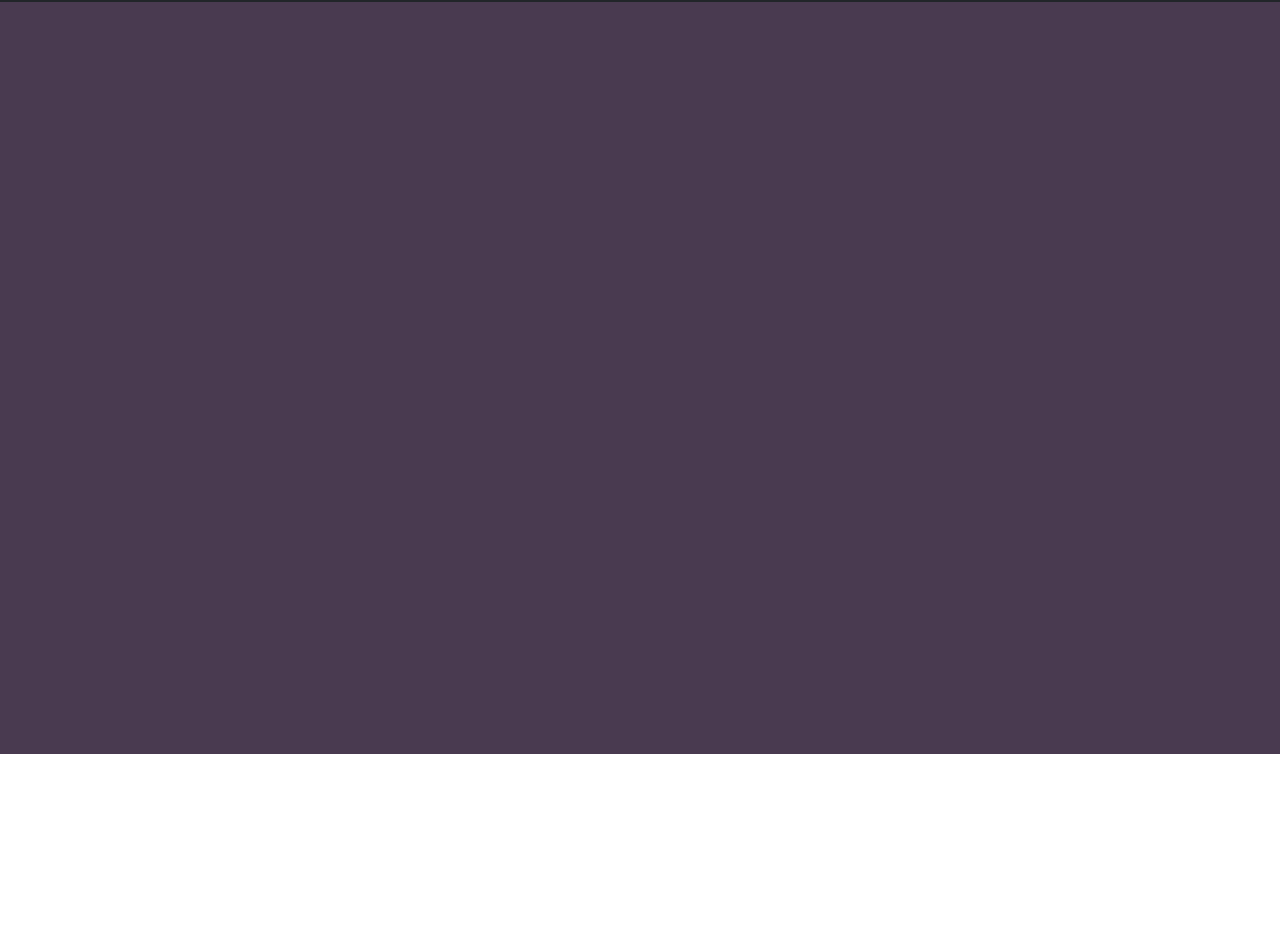
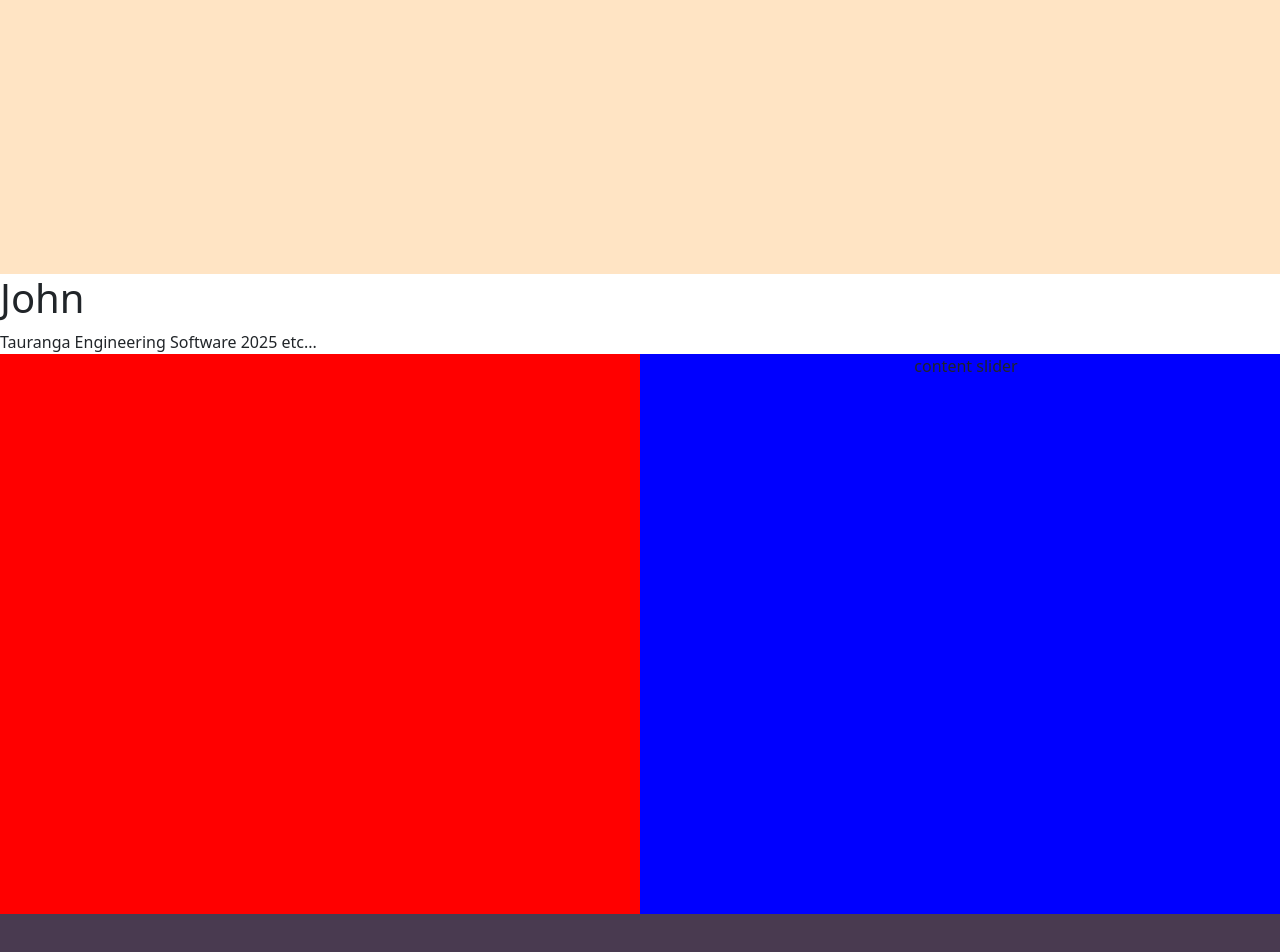
Before and after one commit to John-Moore-UOA/Profile-Website, a React (Vite) app: page / in a window 1280 px wide. Shown: the part 126-1078 px from the top of the page. Before the commit the page ends 880 px from the top, so only its background shows below. Built offline with nearby package versions, Linux system fonts and the light colour scheme.

Commit message:
page layout

```diff
--- a/src/App.jsx
+++ b/src/App.jsx
@@ -1,14 +1,13 @@
 import "./styles.css";
 
-import TopBar from "./TopBar";
+import Header from "./Header/Header";
+import Body from "./Body/Body";
 
 function App() {
   return (
     <>
-      <TopBar />
-      <div className="background">
-        <h1 className="text-info bg-dark">Hello World</h1>
-      </div>
+      <Header />
+      <Body />
     </>
   );
 }
--- /dev/null
+++ b/src/Body/Body.jsx
@@ -0,0 +1,21 @@
+import SideBar from "./SideBar";
+import ContentSlider from "./ContentSlider";
+
+function Body() {
+  return (
+    <>
+      <div className="body-content text-center">
+        <div className="row align-items-start">
+          <div className="col g-0">
+            <SideBar />
+          </div>
+          <div className="col g-0">
+            <ContentSlider />
+          </div>
+        </div>
+      </div>
+    </>
+  );
+}
+
+export default Body;
--- /dev/null
+++ b/src/Body/ContentSlider.jsx
@@ -0,0 +1,9 @@
+function ContentSlider() {
+  return (
+    <>
+      <div className="body-content-slider">content slider</div>
+    </>
+  );
+}
+
+export default ContentSlider;
--- /dev/null
+++ b/src/Body/SideBar.jsx
@@ -0,0 +1,9 @@
+function SideBar() {
+  return (
+    <>
+      <div className="body-sidebar"></div>
+    </>
+  );
+}
+
+export default SideBar;
--- /dev/null
+++ b/src/Header/Header.jsx
@@ -0,0 +1,15 @@
+import ProfileNamespace from "./ProfileNamespace";
+import TopBar from "./TopBar";
+
+function Header() {
+  return (
+    <>
+      <TopBar />
+      <div className="profile-background-img"></div>
+      <ProfileNamespace />
+      {/* basic details like name location, studying, expected graduation, gpa? */}
+    </>
+  );
+}
+
+export default Header;
--- /dev/null
+++ b/src/Header/ProfileNamespace.jsx
@@ -0,0 +1,12 @@
+function ProfileNamespace() {
+  return (
+    <>
+      <div className="header-namespace">
+        <h1>John</h1>
+        <p>Tauranga Engineering Software 2025 etc...</p>
+      </div>
+    </>
+  );
+}
+
+export default ProfileNamespace;
--- a/src/styles.css
+++ b/src/styles.css
@@ -3,7 +3,7 @@
   margin: 0;
 }
 
-.background {
+.body-content {
   background-color: rgb(73, 58, 80);
   height: 100vh;
   width: 100vw;
@@ -13,3 +13,38 @@
   height : 10vh;
   text-align: center;
 }
+
+.profile-background-img {
+  height : 40vh;
+  width: 100%;
+  margin: 0;
+  padding: 0;
+
+  background-color: bisque;
+}
+
+.header-namespace {
+
+  position: relative;
+  height : 10vh;
+  width: 100%;
+
+  z-index: 2;
+  background-color: white;
+}
+
+.body-sidebar {
+  height: 70vh;
+  width: 100%;
+  z-index: 2;
+
+  background-color: red;
+}
+
+.body-content-slider {
+  height: 70vh;
+  width: 100%;
+  z-index: 2;
+
+  background-color: blue;
+}
```
Also changed, not shown: src/Header/TopBar.jsx (renamed from src/TopBar.jsx).
